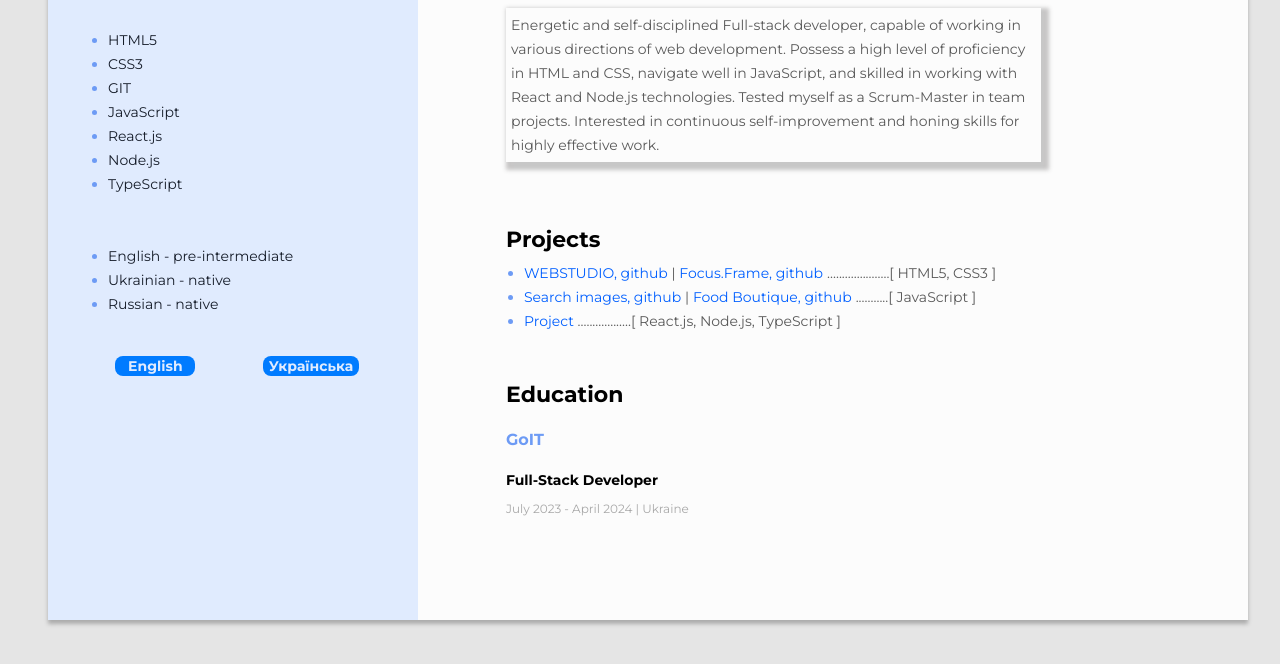
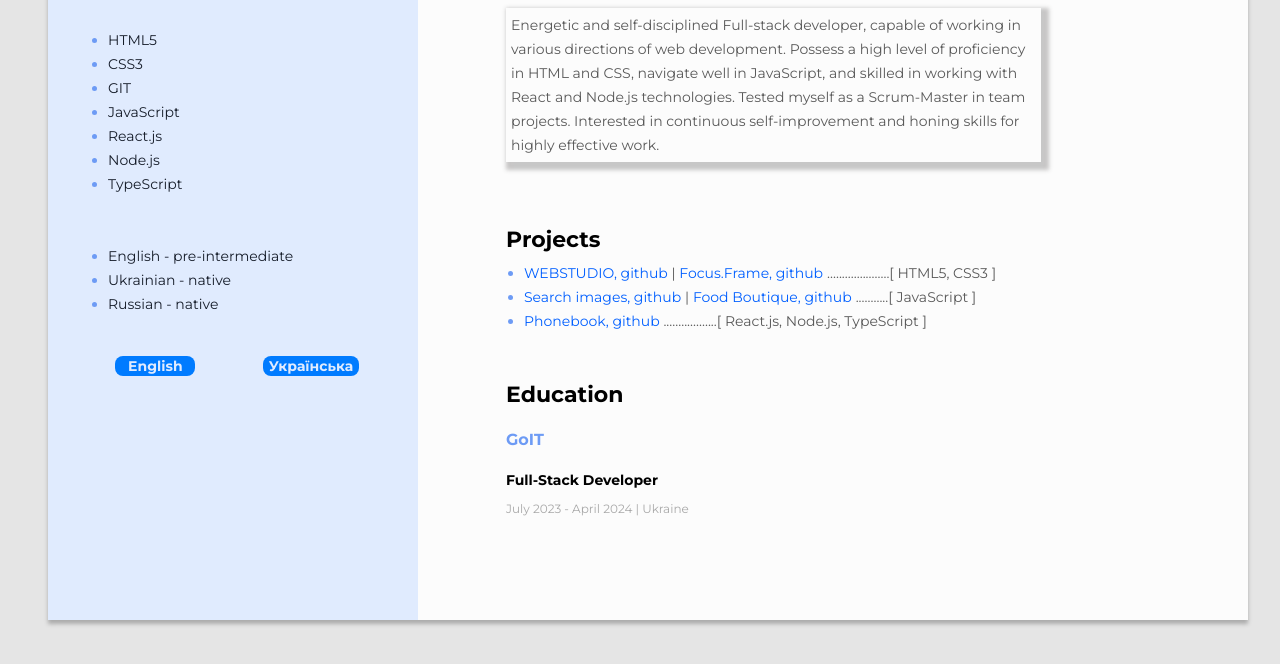
Before and after one commit to EvheniiDovhui/desktop-tutorial, a website: page index.html in a window 1280 px wide. Shown: the part 260-924 px from the top of the page. Drawn offline with Linux system fonts and the light colour scheme.

Commit message:
Update index.html

```diff
--- a/index.html
+++ b/index.html
@@ -92,10 +92,16 @@
             </li>
             <li class="project-item">
               <a
-                href="https://goit-react-hw-07-evheniidovhuis-projects.vercel.app/"
+                href="https://goit-react-hw-08-evheniidovhuis-projects.vercel.app/"
                 class="project-item-link"
                 target="_blank"
-                >Project
+                >Phonebook,
+              </a>
+              <a
+                href="https://github.com/EvheniiDovhui/goit-react-hw-08"
+                class="project-item-link"
+                target="_blank"
+                >github
               </a>
               <span class="project-item-descr"
                 >..................[ React.js, Node.js, TypeScript ]</span
```
